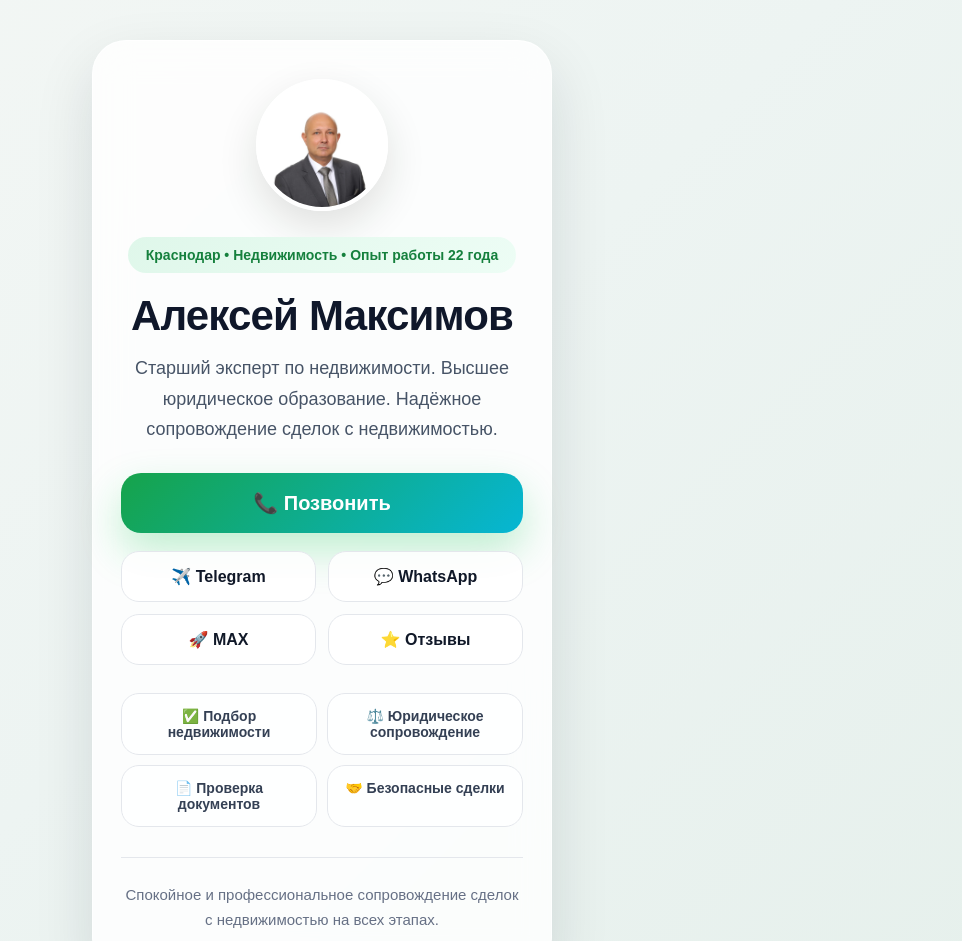
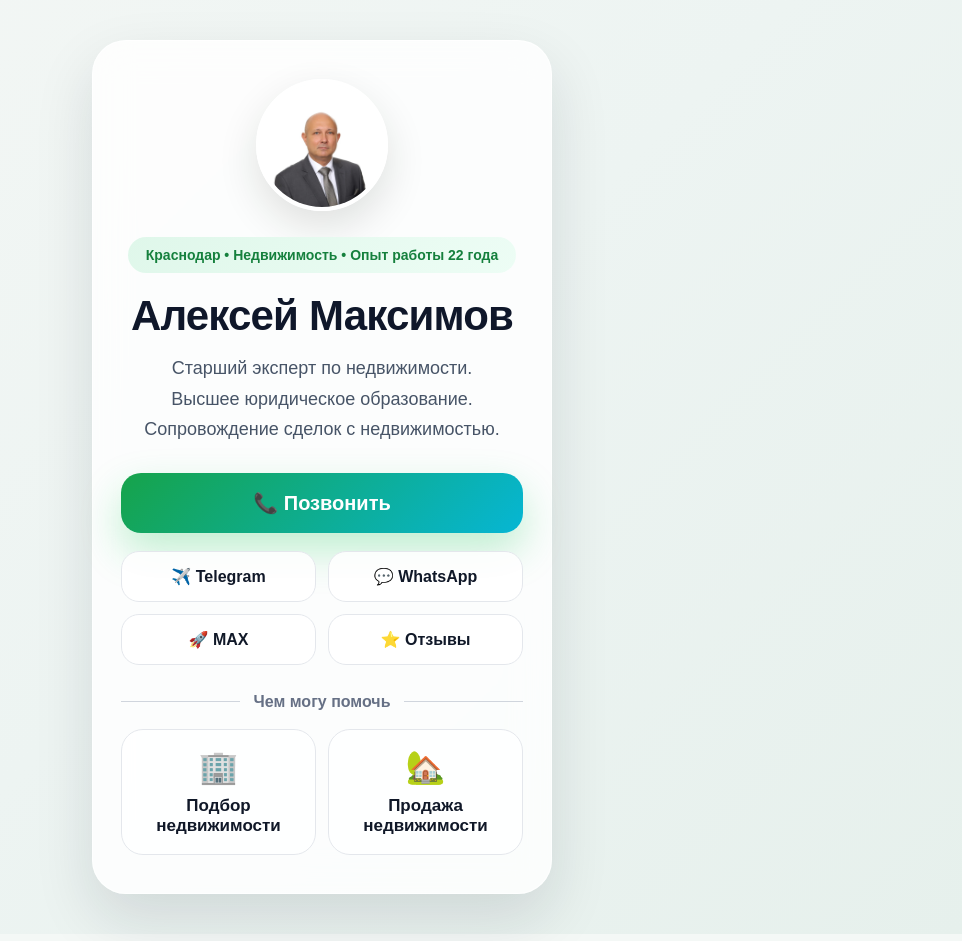
Before and after one commit to kiktevvlad07-tech/Vlad-Novostroy, a Next.js app: page /alexey in a window 1280 px wide. Shown: the top 941 px of the page, without its empty margins (318-1280 px from the left). Built offline with nearby package versions, Linux system fonts and the light colour scheme.

Commit message:
Update page.js

```diff
--- a/app/alexey/page.js
+++ b/app/alexey/page.js
@@ -105,37 +105,55 @@ export default function AlexeyPage() {
           border-color: #16a34a;
         }
 
+        .section-line {
+          display: flex;
+          align-items: center;
+          gap: 14px;
+          margin: 28px 0 18px;
+          color: #667085;
+          font-weight: 800;
+          font-size: 16px;
+        }
+
+        .section-line::before,
+        .section-line::after {
+          content: "";
+          flex: 1;
+          height: 1px;
+          background: #d0d5dd;
+        }
+
         .special-grid {
           display: grid;
           grid-template-columns: 1fr 1fr;
-          gap: 10px;
-          margin: 28px 0 4px;
+          gap: 12px;
         }
 
         .special-card {
-          padding: 14px 10px;
-          border-radius: 18px;
-          background: rgba(255,255,255,0.7);
+          min-height: 104px;
+          padding: 18px 12px;
+          border-radius: 22px;
+          background: rgba(255,255,255,0.74);
           border: 1px solid #e4e7ec;
-          color: #344054;
-          font-weight: 700;
-          font-size: 14px;
+          color: #101828;
+          font-weight: 800;
+          font-size: 17px;
+          display: flex;
+          flex-direction: column;
+          justify-content: center;
+          align-items: center;
+          gap: 10px;
           transition: 0.25s ease;
+        }
+
+        .special-icon {
+          font-size: 32px;
         }
 
         .special-card:hover {
           transform: translateY(-3px);
           background: #ffffff;
           box-shadow: 0 14px 30px rgba(15,23,42,0.08);
-        }
-
-        .alexey-note {
-          margin-top: 30px;
-          padding-top: 24px;
-          border-top: 1px solid #e4e7ec;
-          color: #667085;
-          font-size: 15px;
-          line-height: 1.7;
         }
 
         @keyframes fadeUp {
@@ -168,6 +186,10 @@ export default function AlexeyPage() {
           .alexey-title {
             font-size: 36px;
           }
+
+          .alexey-subtitle {
+            font-size: 17px;
+          }
         }
       `}</style>
 
@@ -184,8 +206,10 @@ export default function AlexeyPage() {
 
         <p className="alexey-subtitle">
           Старший эксперт по недвижимости.
+          <br />
           Высшее юридическое образование.
-          Надёжное сопровождение сделок с недвижимостью.
+          <br />
+          Сопровождение сделок с недвижимостью.
         </p>
 
         <a href="tel:+79186222357" className="main-call">
@@ -225,27 +249,20 @@ export default function AlexeyPage() {
           </a>
         </div>
 
+        <div className="section-line">
+          Чем могу помочь
+        </div>
+
         <div className="special-grid">
           <div className="special-card">
-            ✅ Подбор недвижимости
+            <div className="special-icon">🏢</div>
+            <div>Подбор недвижимости</div>
           </div>
 
           <div className="special-card">
-            ⚖️ Юридическое сопровождение
+            <div className="special-icon">🏡</div>
+            <div>Продажа недвижимости</div>
           </div>
-
-          <div className="special-card">
-            📄 Проверка документов
-          </div>
-
-          <div className="special-card">
-            🤝 Безопасные сделки
-          </div>
-        </div>
-
-        <div className="alexey-note">
-          Спокойное и профессиональное сопровождение
-          сделок с недвижимостью на всех этапах.
         </div>
       </div>
     </main>
```
